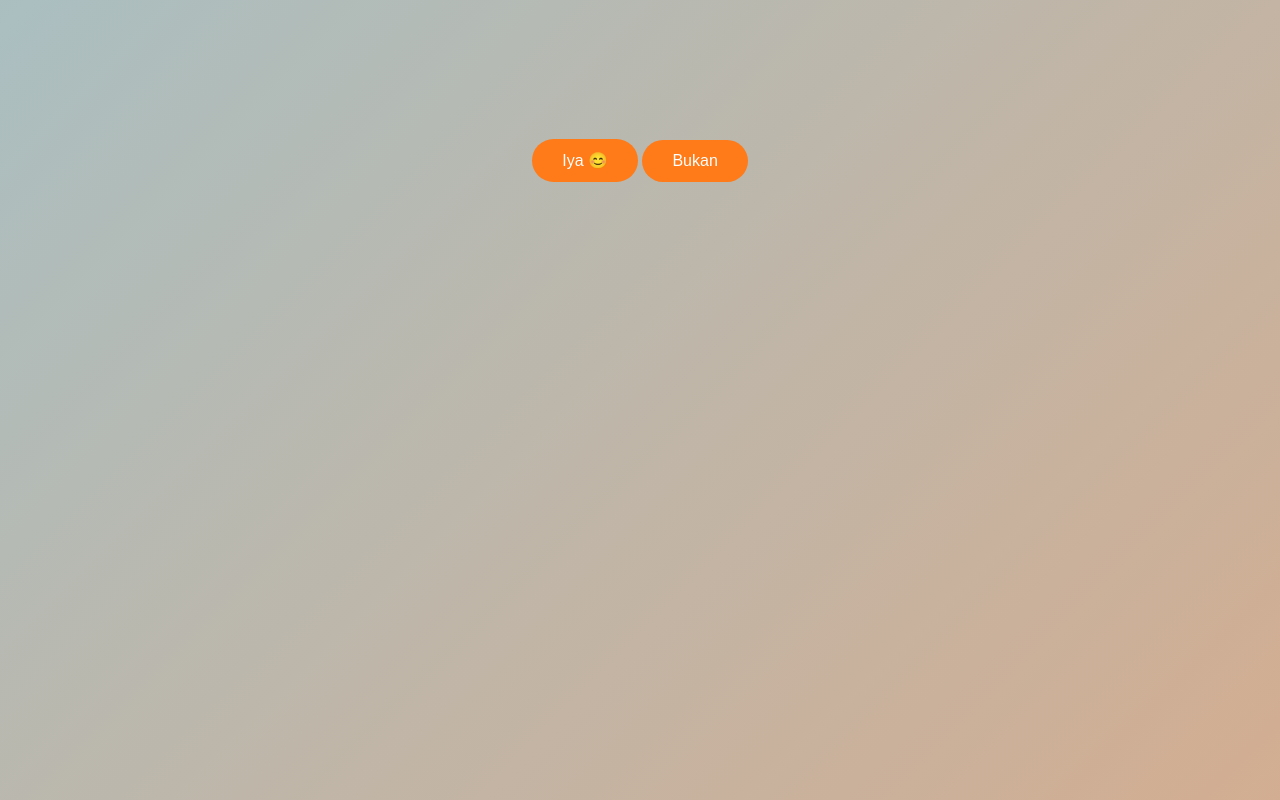
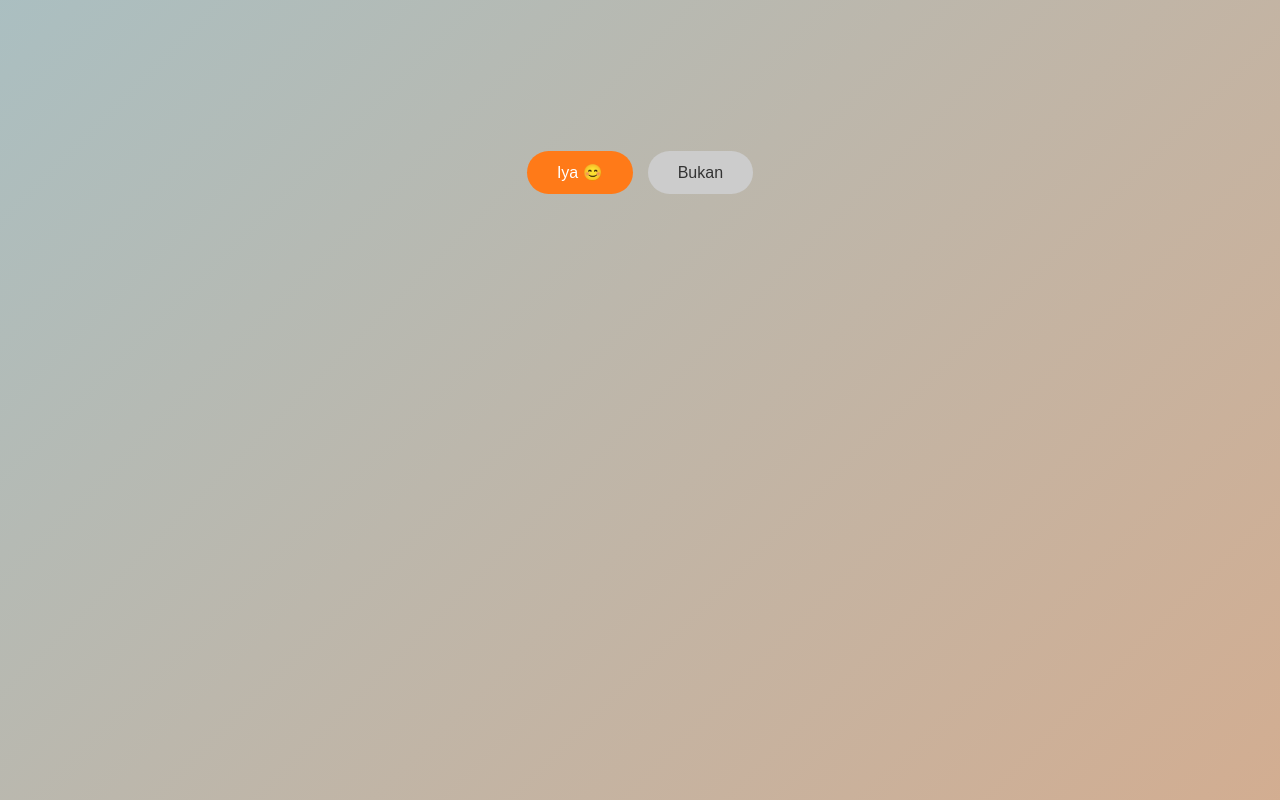
Before and after one commit to wannn1409/JouskaRealmsxYourBirthday-, a plain HTML site: page index.html in a window 1280 px wide. Shown: the part 1840-2640 px from the top of the page. Drawn offline with Linux system fonts and the light colour scheme.

Commit message:
Update style.css

```diff
--- a/style.css
+++ b/style.css
@@ -159,3 +159,35 @@ button {
     flex: 0 0 calc(50% - 15px);
   }
 }
+
+.confirm {
+  min-height: 100vh;
+  display: flex;
+  flex-direction: column;
+  justify-content: center;
+  align-items: center;
+  text-align: center;
+  animation: fadeUp 0.7s ease;
+}
+
+.confirm-btn {
+  display: flex;
+  gap: 15px;
+  margin-top: 25px;
+}
+
+.secondary {
+  background: #ccc;
+  color: #333;
+}
+
+@keyframes fadeUp {
+  from {
+    opacity: 0;
+    transform: translateY(40px);
+  }
+  to {
+    opacity: 1;
+    transform: translateY(0);
+  }
+}
```
